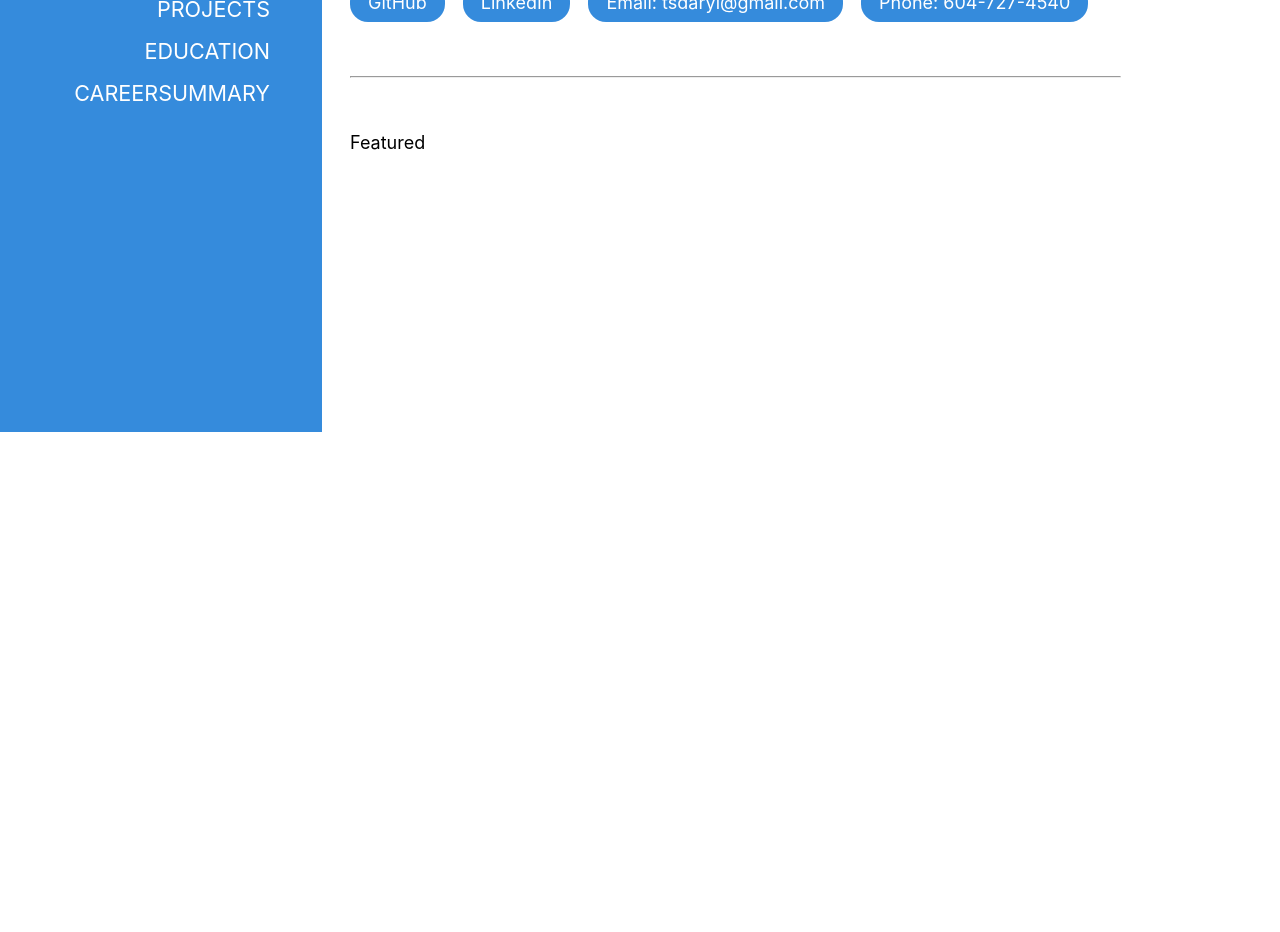
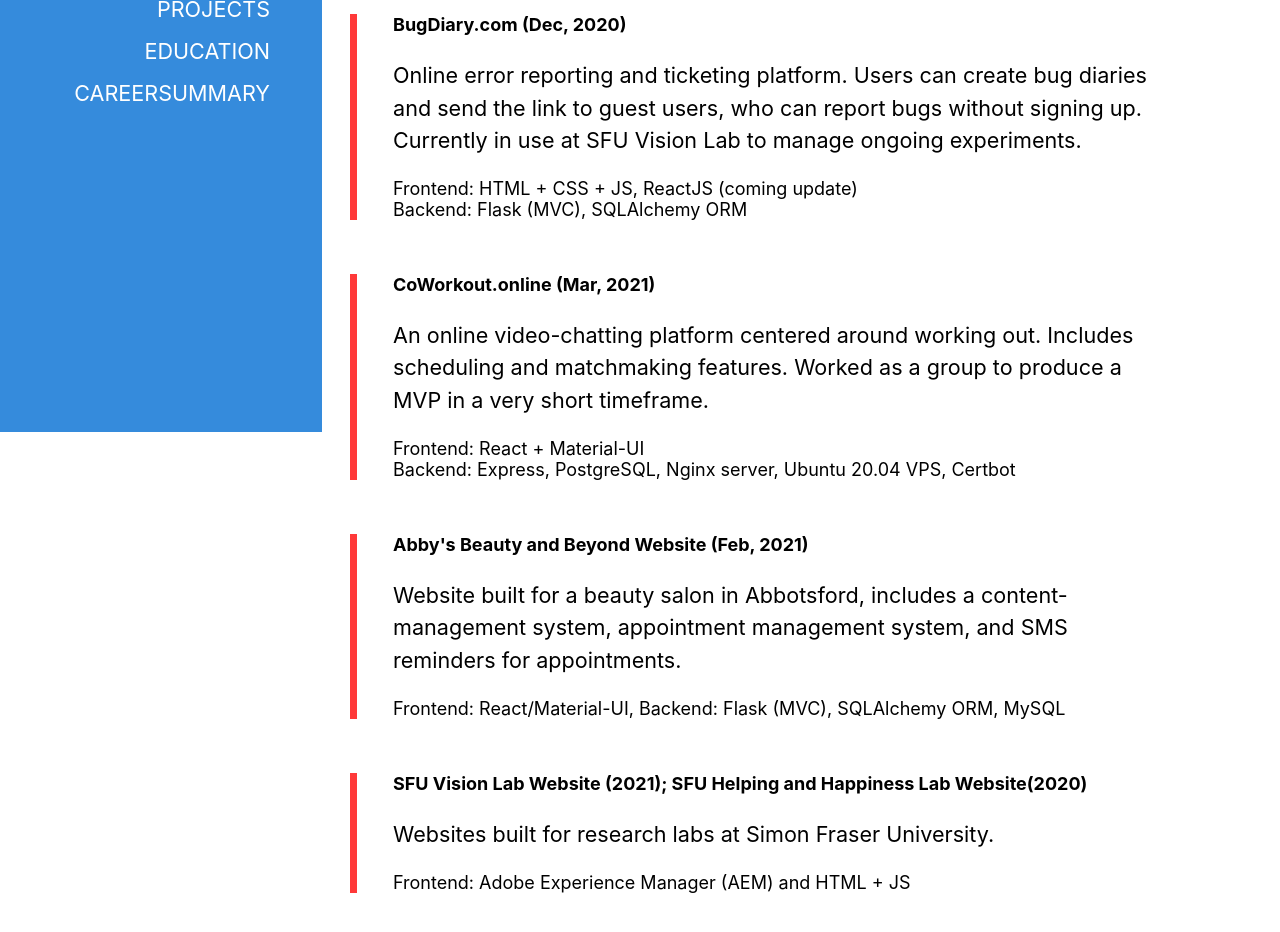
Before and after one commit to daryl-sen/sensworks, a React (Create React App) app: page /featured in a window 1280 px wide. Shown: the part 440-1372 px from the top of the page. Before the commit the page ends 800 px from the top, so only its background shows below. Built offline with nearby package versions, Linux system fonts and the light colour scheme.

Commit message:
add featured projects page

```diff
--- a/src/App.scss
+++ b/src/App.scss
@@ -8,7 +8,7 @@
 #root {
   display: flex;
   align-items: center;
-  height: 100vh;
+  min-height: 100vh;
 }
 
 #root>main {
@@ -55,3 +55,9 @@
     line-height: 150%;
   }
 }
+
+article {
+  border-left: 7px solid #ff3939;
+  padding-left: 2em;
+  margin-bottom: 3em;
+}
--- a/src/FeaturedProjects.js
+++ b/src/FeaturedProjects.js
@@ -1,6 +1,34 @@
 function FeaturedProjects(props) {
   return (
-    <p>Featured</p>
+    <section>
+      <h3>Featured Projects</h3>
+      <article>
+        <h4>BugDiary.com <span>(Dec, 2020)</span></h4>
+        <p>Online error reporting and ticketing platform. Users can create bug diaries and send the link to guest users, who can report bugs without signing up. Currently in use at SFU Vision Lab to manage ongoing experiments.</p>
+        <div class="tech-details">Frontend: HTML + CSS + JS, ReactJS (coming update)</div>
+        <div class="tech-details">Backend: Flask (MVC), SQLAlchemy ORM</div>
+      </article>
+      <article>
+        <h4>CoWorkout.online <span>(Mar, 2021)</span></h4>
+        <p>An online video-chatting platform centered around working out. Includes scheduling and matchmaking features. Worked as a group to produce a MVP in a very short timeframe.</p>
+        <div class="tech-details">Frontend: React + Material-UI</div>
+        <div class="tech-details">Backend: Express, PostgreSQL, Nginx server, Ubuntu 20.04 VPS, Certbot</div>
+      </article>
+      <article>
+        <h4>Abby's Beauty and Beyond Website <span>(Feb, 2021)</span></h4>
+        <p>
+          Website built for a beauty salon in Abbotsford, includes a content-management system,  appointment management system, and SMS reminders for appointments.
+        </p>
+        <div class="tech-details">Frontend: React/Material-UI, Backend:  Flask (MVC), SQLAlchemy ORM, MySQL</div>
+      </article>
+      <article>
+        <h4>SFU Vision Lab Website <span>(2021)</span>; SFU Helping and Happiness Lab Website<span>(2020)</span></h4>
+        <p>
+          Websites built for research labs at Simon Fraser University.
+        </p>
+        <div class="tech-details">Frontend: Adobe Experience Manager (AEM) and HTML + JS</div>
+      </article>
+    </section>
 
   );
 }
--- a/src/Skills.js
+++ b/src/Skills.js
@@ -2,7 +2,7 @@
 
 function Skills(props) {
   return (
-    <>
+    <section>
       <h3>Skills</h3>
       <div class="three-columns">
         <div>
@@ -30,7 +30,7 @@
           </article>
         </div>
       </div>
-    </>
+    </section>
 
   );
 }
```
